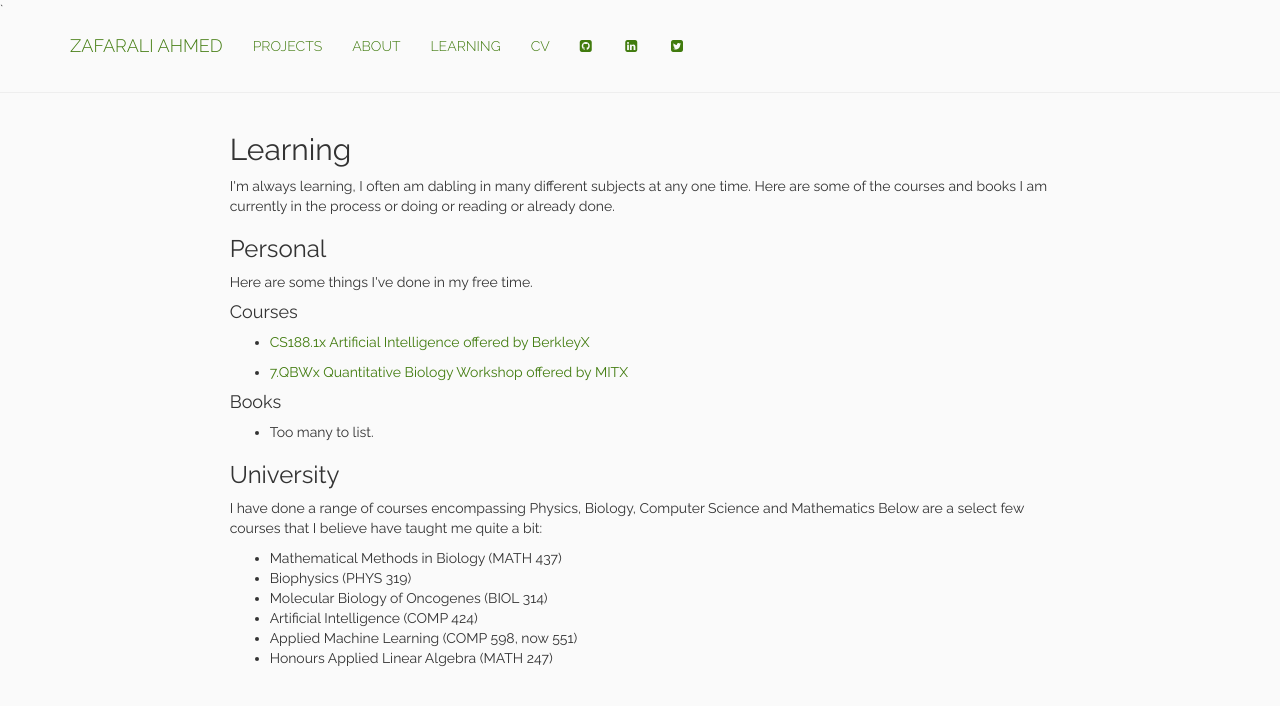
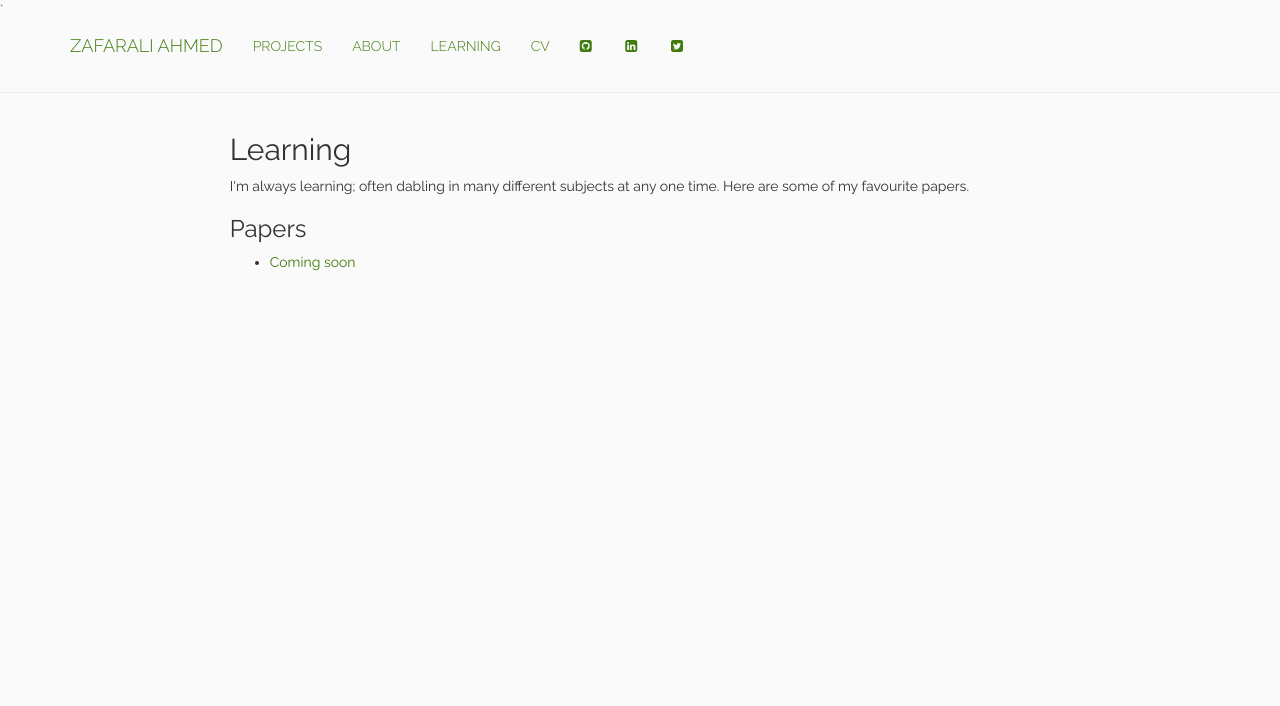
Before and after one commit to zafarali/zafarali.github.io, a Jekyll site: the page built from learning.html, in a window 1280 px wide. Shown: the top 706 px of the page. Built offline with Jekyll 4.4.1, drawn with Linux system fonts in a browser that asks for light colours; nearby versions of some CDN libraries; library files that are not in the unit come from our copies.

Commit message:
Update learning and about page

```diff
--- a/learning.html
+++ b/learning.html
@@ -9,38 +9,17 @@ title: All Projects
 <main id="portfolio" class="portfolio">
     <h2>Learning</h2>
     <p>
-      I'm always learning, I often am dabling in many different
-      subjects at any one time. Here are some of the courses and books
-      I am currently in the process or doing or reading or already done.
+      I'm always learning; often dabling in many different
+      subjects at any one time. Here are some of my favourite papers.
     </p>
     <div id="fullwidth">
-      <h3>Personal</h3>
-      <p>Here are some things I've done in my free time.</p>
-      <h4>Courses</h4>
+      <h3>Papers</h3>
       <ul>
-        <li><p><a href="https://www.edx.org/course/artificial-intelligence-uc-berkeleyx-cs188-1x-0#.VPOxFFPF_l8">CS188.1x Artificial Intelligence offered by BerkleyX</a></p>
+        <li>
+          <p>
+            <a href="#">Coming soon</a>
+          </p>
         </li>
-        <li><p><a href="https://www.edx.org/course/quantitative-biology-workshop-mitx-7-qbwx#.VPUf2VPF_l8">7.QBWx Quantitative Biology Workshop offered by MITX</a></p>
-
-        </li>
-      </ul>
-      <h4>Books</h4>
-      <ul>
-        <li>Too many to list.
-        </li>
-      </ul>
-      <h3>University</h3>
-      <p>
-        I have done a range of courses encompassing Physics, Biology, Computer Science and Mathematics
-        Below are a select few courses that I believe have taught me quite a bit:
-      </p>
-      <ul>
-        <li>Mathematical Methods in Biology (MATH 437) </li>
-        <li>Biophysics (PHYS 319)</li>
-        <li>Molecular Biology of Oncogenes (BIOL 314)</li>
-        <li>Artificial Intelligence (COMP 424)</li>
-        <li>Applied Machine Learning (COMP 598, now 551)</li>
-        <li>Honours Applied Linear Algebra (MATH 247)</li>
       </ul>
     </div>
   </main>
```
Also changed, not shown: about.md (+4 -6 lines).
